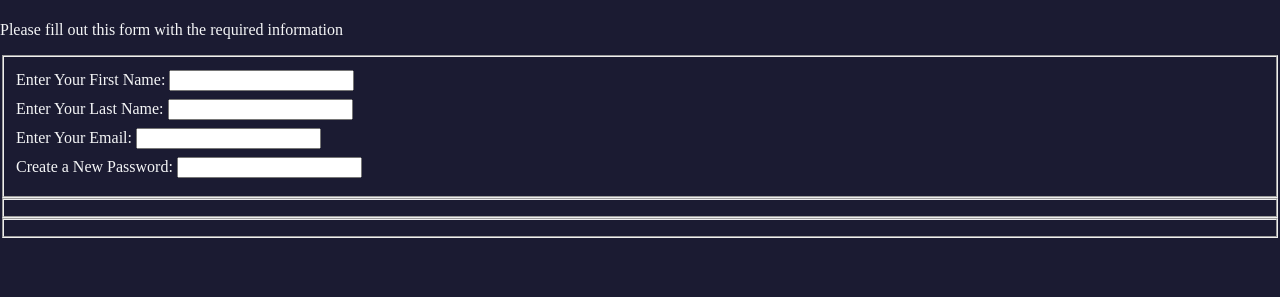
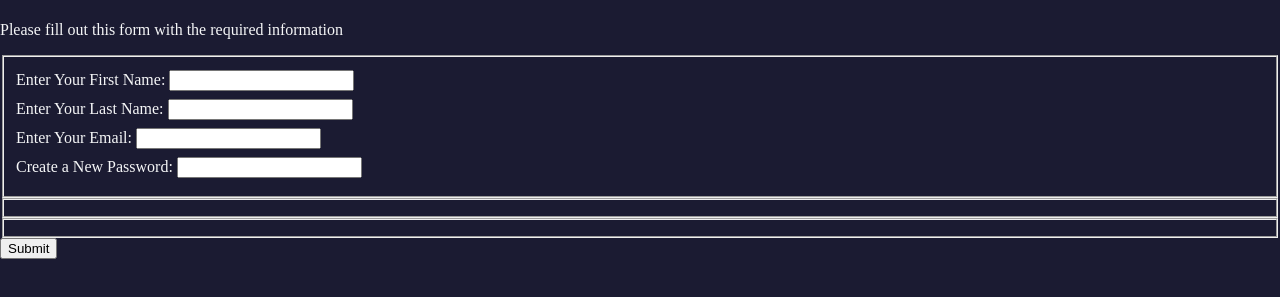
Before and after one commit to cetsnext/formularioregistro, a plain HTML site: page index.html in a window 1280 px wide. Shown: the part 59-356 px from the top of the page. Drawn offline with Linux system fonts and the light colour scheme.

Commit message:
Paso 20 del Formulario

```diff
--- a/index.html
+++ b/index.html
@@ -22,6 +22,7 @@
         <fieldset>
 
         </fieldset>
+        <input value="Submit" type="submit">
     </form>
 </body>
 </html>
```
